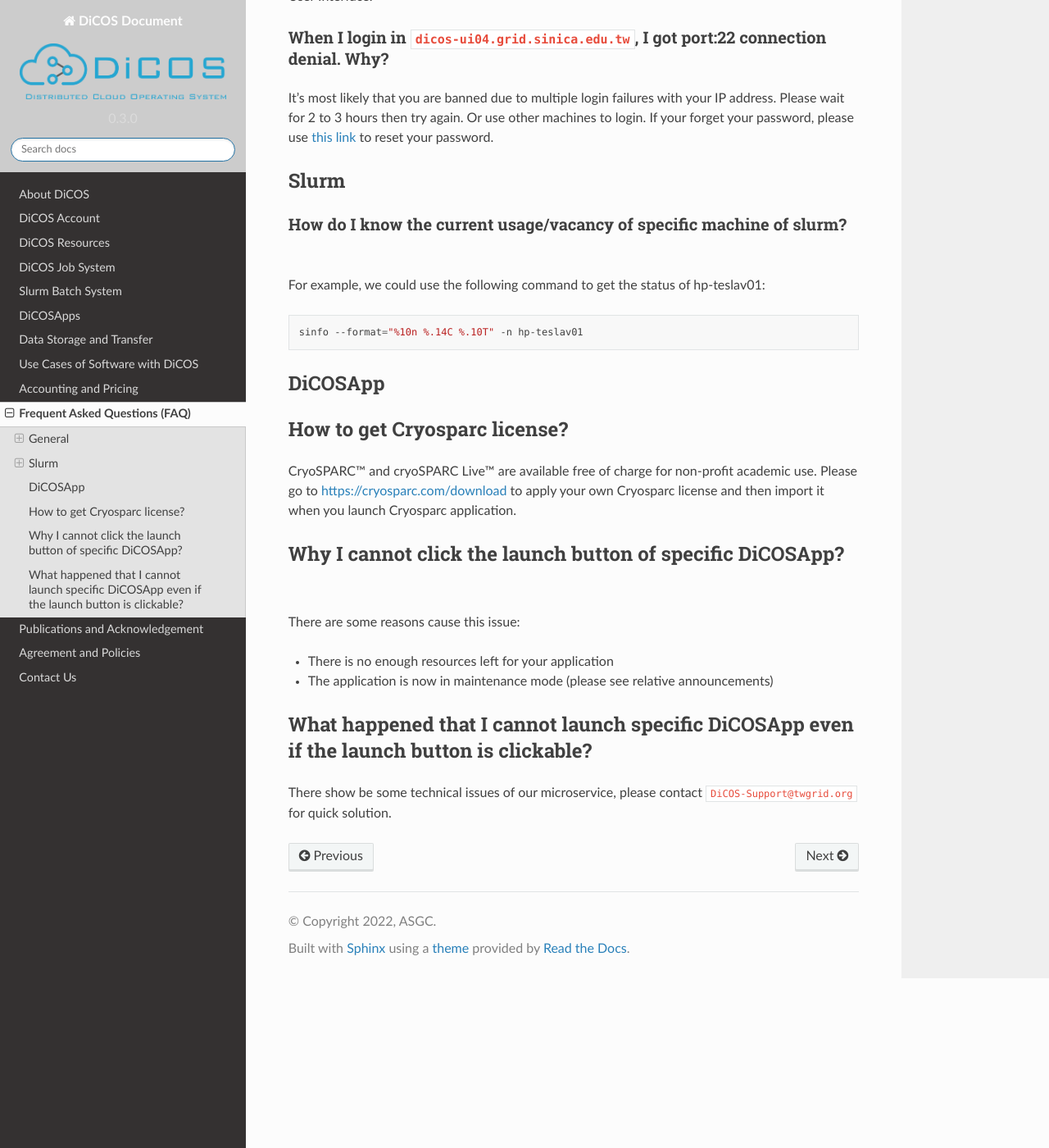
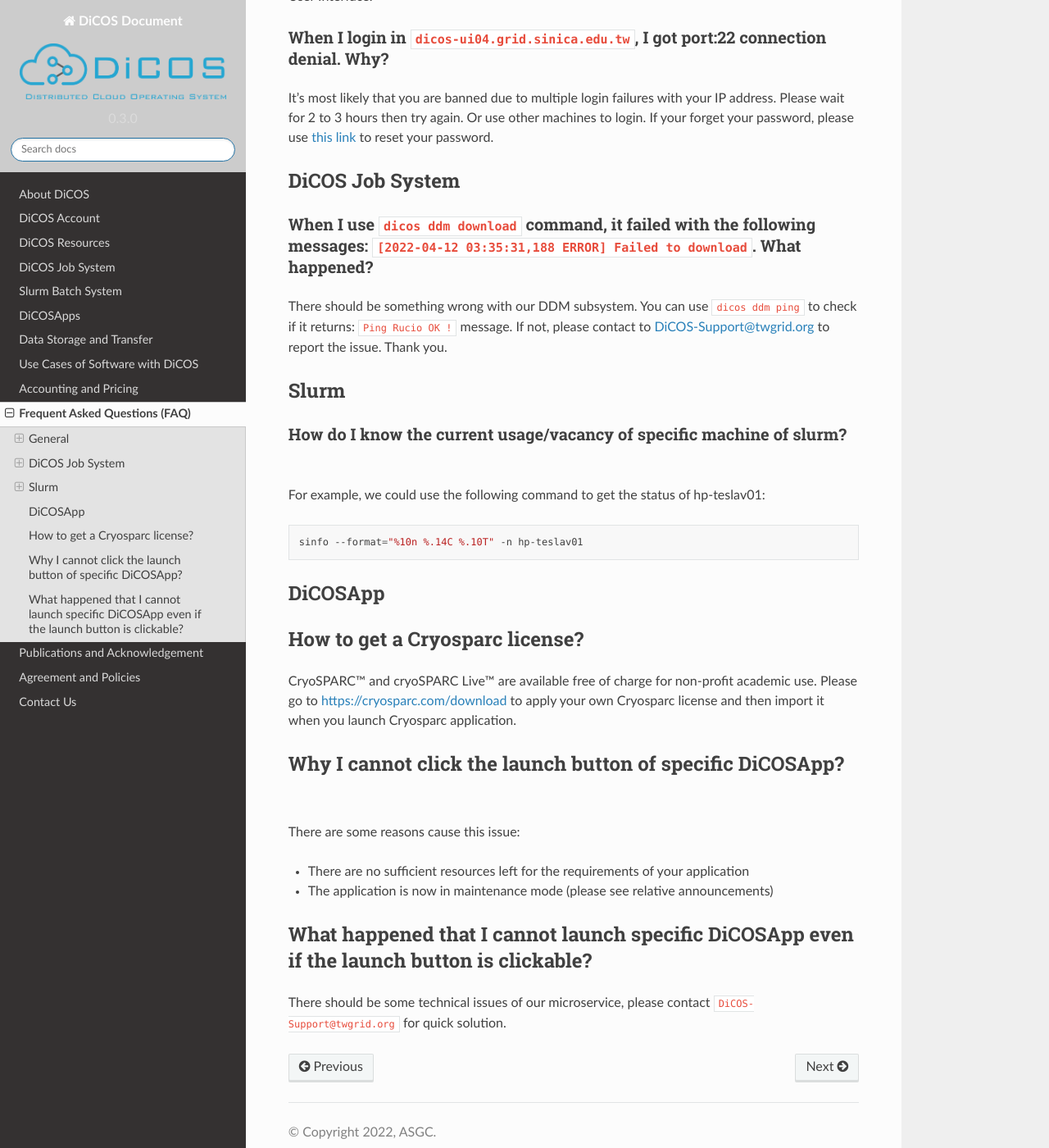
Before and after one commit to ASGCOPS/dicos_document, a Sphinx documentation site: the page built from docs/source/faq.rst, in a window 1280 px wide and 1400 px high, scrolled down 455 px. Shown: the whole window at 82% size. Built offline with Sphinx 7.4.7 and the Read the Docs theme 2.0.0, drawn with Linux system fonts in a browser that asks for light colours.

Commit message:
Edit faq.rst

```diff
--- a/docs/source/faq.rst
+++ b/docs/source/faq.rst
@@ -24,6 +24,16 @@
 It's most likely that you are banned due to multiple login failures with your IP address. Please wait for 2 to 3 hours then try again. Or use other machines to login. If your forget your password, please use `this link <https://canew.twgrid.org/ApplyAccount/nocertModify.php>`_ to reset your password.
 
 ---------------------------
+DiCOS Job System
+---------------------------
+
+
+When I use ``dicos ddm download`` command, it failed with the following messages: ``[2022-04-12 03:35:31,188 ERROR] Failed to download``. What happened?
+^^^^^^^^^^^^^^^^^^^^^^^^^^^^^^^^^^^^^^^^^^^^^^^^^^^^^^^^^^^^^^^^^^^^^^^^^^^^^^^^^^^^^^^^^^^^^^^^^^^^^^^^^^^^^^^^^^^^^^^^^^^^^^^^^^^^^^^^^^^^^^^^^^^^^^^^^^^^^^^^^^^^^^^
+
+There should be something wrong with our DDM subsystem. You can use ``dicos ddm ping`` to check if it returns: ``Ping Rucio OK !`` message. If not, please contact to DiCOS-Support@twgrid.org to report the issue. Thank you.
+
+---------------------------
 Slurm
 ---------------------------
 
@@ -41,7 +51,7 @@
 ---------------------------
 
 -------------------------------------------------------------------------------------------------------
-How to get Cryosparc license?
+How to get a Cryosparc license?
 -------------------------------------------------------------------------------------------------------
 
 CryoSPARC™ and cryoSPARC Live™ are available free of charge for non-profit academic use. Please go to https://cryosparc.com/download to apply your own Cryosparc license and then import it when you launch Cryosparc application.
@@ -52,11 +62,11 @@
 
 There are some reasons cause this issue:
 
-* There is no enough resources left for your application
+* There are no sufficient resources left for the requirements of your application
 * The application is now in maintenance mode (please see relative announcements)
 
 -------------------------------------------------------------------------------------------------------
 What happened that I cannot launch specific DiCOSApp even if the launch button is clickable?
 -------------------------------------------------------------------------------------------------------
 
-There show be some technical issues of our microservice, please contact ``DiCOS-Support@twgrid.org`` for quick solution.
+There should be some technical issues of our microservice, please contact ``DiCOS-Support@twgrid.org`` for quick solution.
```
